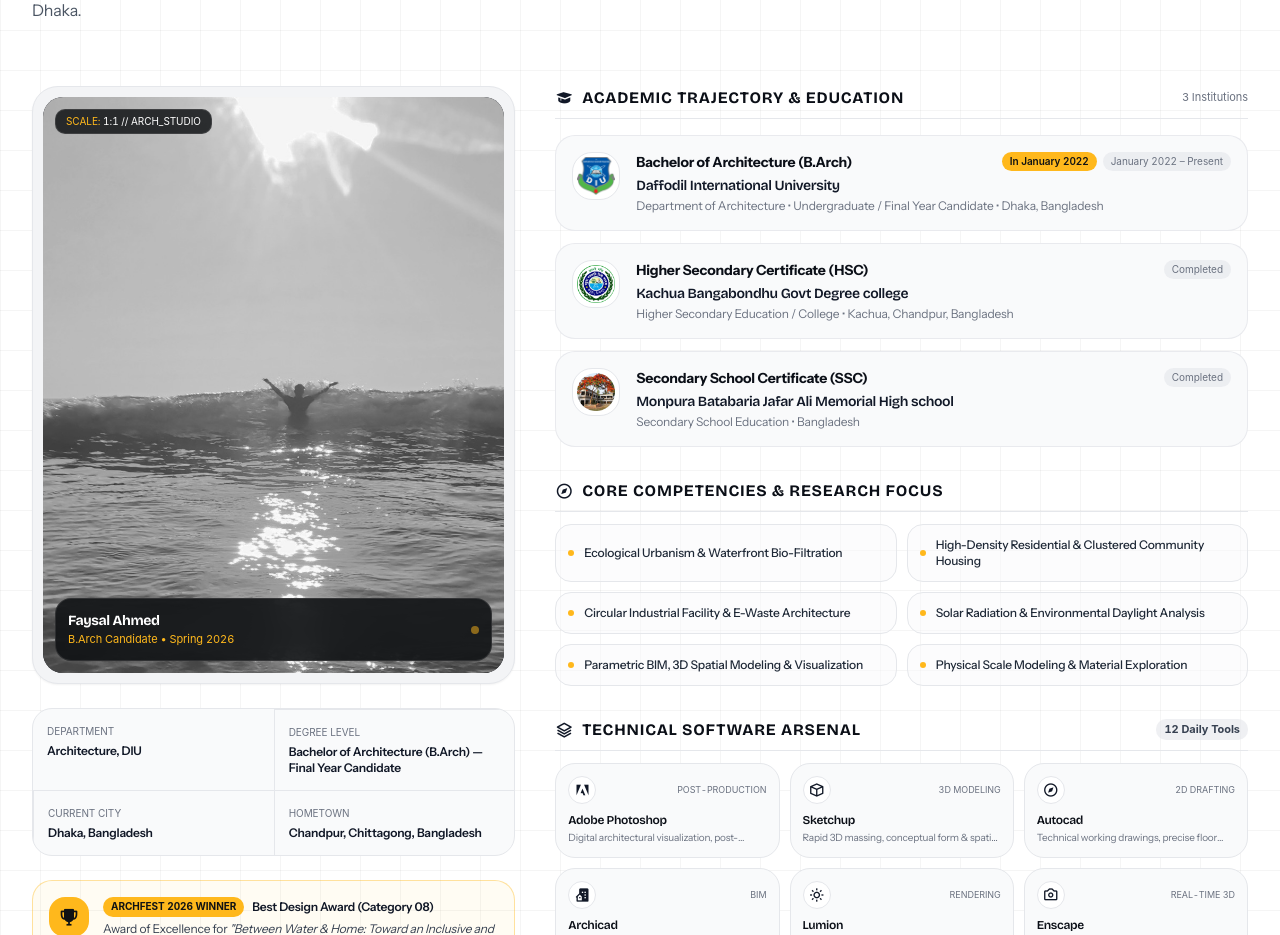
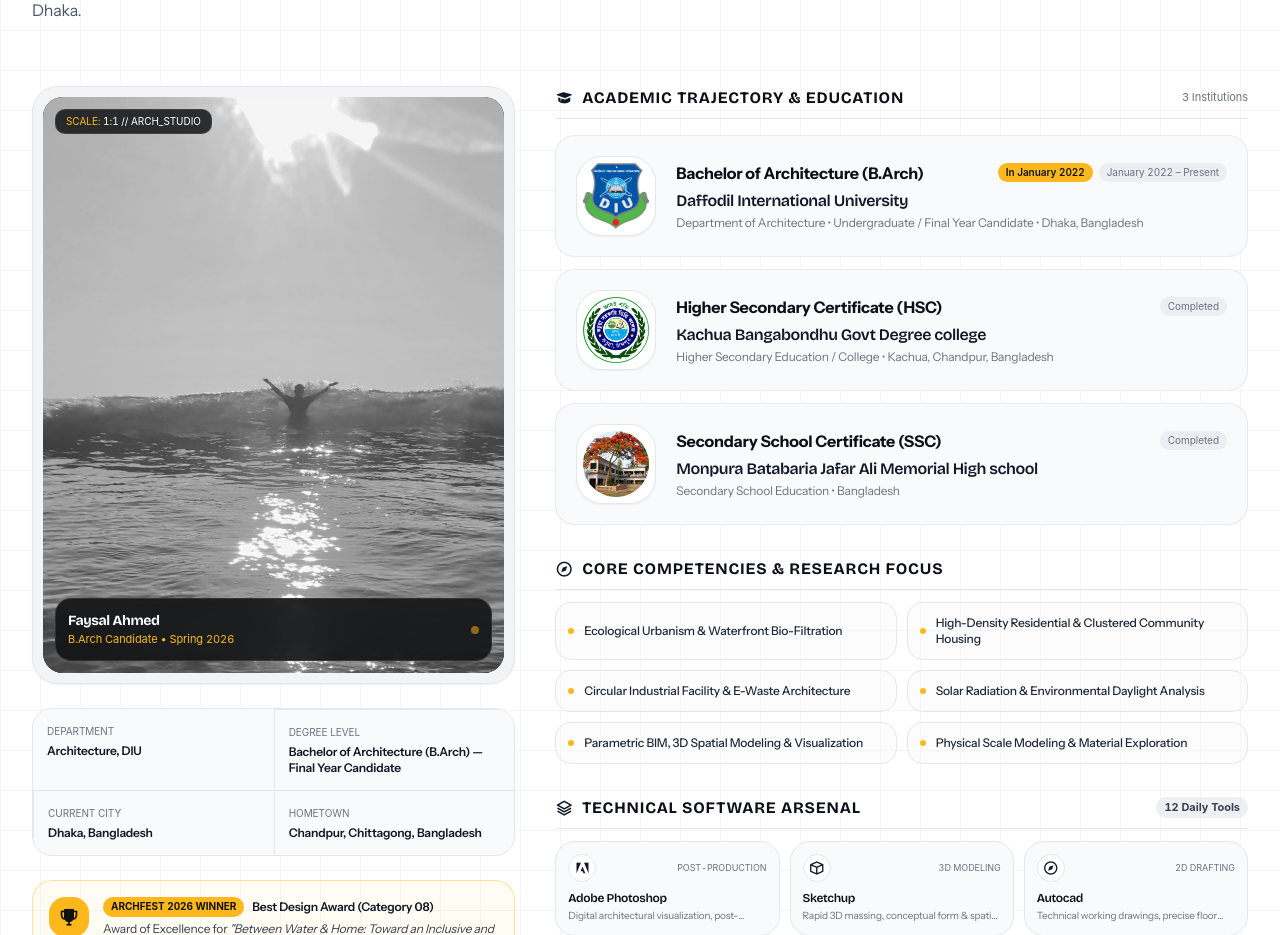
Before and after one commit to armanhossen-dev/Portfolio_for_faysal_vai, a React (Vite) app: page / in a window 1280 px wide. Shown: the part 7600-8535 px from the top of the page. Built offline with nearby package versions, Linux system fonts and the light colour scheme.

Commit message:
style: enlarge education institution logos and center vertically within cards

```diff
--- a/src/components/AboutSection.jsx
+++ b/src/components/AboutSection.jsx
@@ -147,18 +147,18 @@ export default function AboutSection() {
                 {studentProfile.education?.map((edu, idx) => (
                   <div
                     key={idx}
-                    className="p-4 rounded-xl bg-studio-50 dark:bg-[#181b1e] border border-studio-200/80 dark:border-white/10 hover:border-[#ffb81c] transition-all flex items-start gap-4"
+                    className="p-4 sm:p-5 rounded-xl bg-studio-50 dark:bg-[#181b1e] border border-studio-200/80 dark:border-white/10 hover:border-[#ffb81c] transition-all flex items-center gap-4 sm:gap-5"
                   >
-                    <div className="w-12 h-12 rounded-xl bg-white dark:bg-[#101214] p-1 flex items-center justify-center shrink-0 border border-studio-200 dark:border-white/10 overflow-hidden shadow-2xs">
+                    <div className="w-16 h-16 sm:w-20 sm:h-20 rounded-2xl bg-white dark:bg-[#101214] p-1.5 flex items-center justify-center shrink-0 border border-studio-200 dark:border-white/10 overflow-hidden shadow-sm">
                       {edu.logo ? (
                         <img src={edu.logo} alt={edu.institution} className="w-full h-full object-contain" />
                       ) : (
-                        <i className={`bx ${edu.icon || 'bx-school'} text-xl text-studio-900 dark:text-[#ffb81c]`}></i>
+                        <i className={`bx ${edu.icon || 'bx-school'} text-2xl text-studio-900 dark:text-[#ffb81c]`}></i>
                       )}
                     </div>
                     <div className="flex-1 min-w-0">
                       <div className="flex flex-wrap items-center justify-between gap-1 mb-1">
-                        <span className="font-bold text-sm text-studio-950 dark:text-[#ffb81c]">
+                        <span className="font-bold text-sm sm:text-base text-studio-950 dark:text-[#ffb81c]">
                           {edu.degree}
                         </span>
                         <div className="flex items-center gap-1.5">
@@ -172,7 +172,7 @@ export default function AboutSection() {
                           </span>
                         </div>
                       </div>
-                      <div className="font-display font-semibold text-sm text-studio-900 dark:text-white">
+                      <div className="font-display font-semibold text-sm sm:text-base text-studio-900 dark:text-white">
                         {edu.institution}
                       </div>
                       <div className="text-xs text-studio-500 dark:text-[#8e959d] mt-0.5">
```
Also changed, not shown: 5 other files (tests, documents, lock files or other folders).
